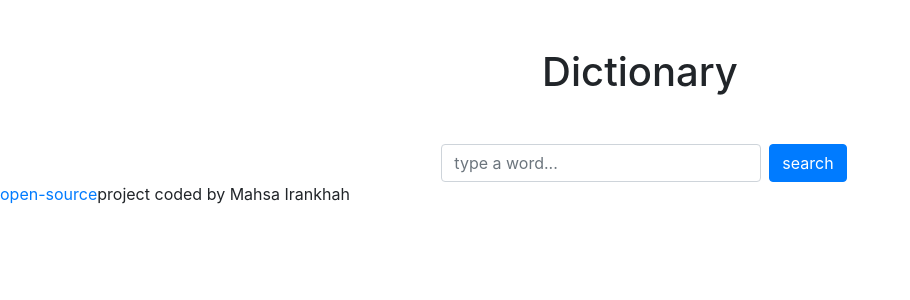
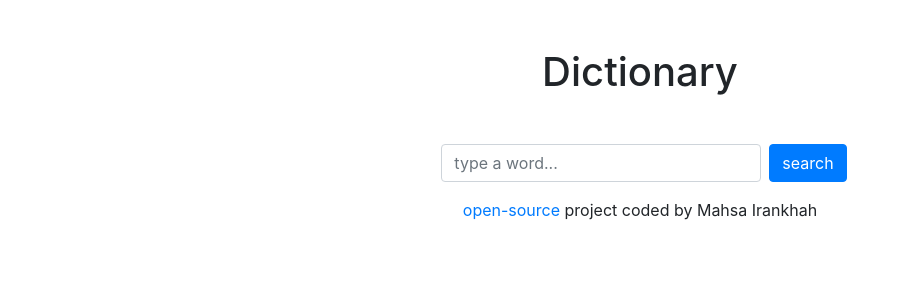
Before and after one commit to mahsa-irankhah/dictionary, a React (Create React App) app: page / in a window 1280 px wide. Shown: the top 300 px of the page, without its empty margins (0-910 px from the left). Built offline with nearby package versions, Linux system fonts and the light colour scheme.

Commit message:
footer aligned to the center

```diff
--- a/src/App.js
+++ b/src/App.js
@@ -10,8 +10,8 @@ function App() {
       </header>
       <SearchWord />
       <footer>
-        <p>
-          <a href="https://github.com/mahsa-irankhah/dictionary">open-source</a>
+        <p className='text-center m-3'>
+          <a href="https://github.com/mahsa-irankhah/dictionary">open-source</a>{" "}
           project coded by Mahsa Irankhah
         </p>
       </footer>
```
